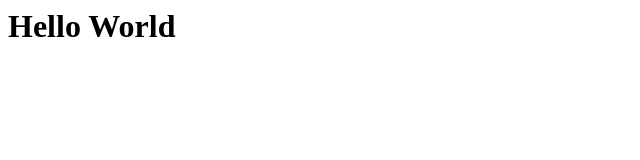
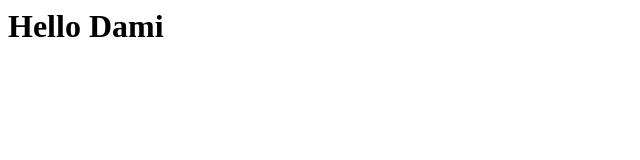
Before and after one commit to amilola/Dami-CICD, a plain HTML site: page index.html in a window 1280 px wide. Shown: the full height of the page, 0-640 px from the left. Drawn offline with Linux system fonts and the light colour scheme.

Commit message:
Update index.html
personal

```diff
--- a/index.html
+++ b/index.html
@@ -1 +1 @@
-<h1>Hello World</h1>
+<h1>Hello Dami</h1>
```
